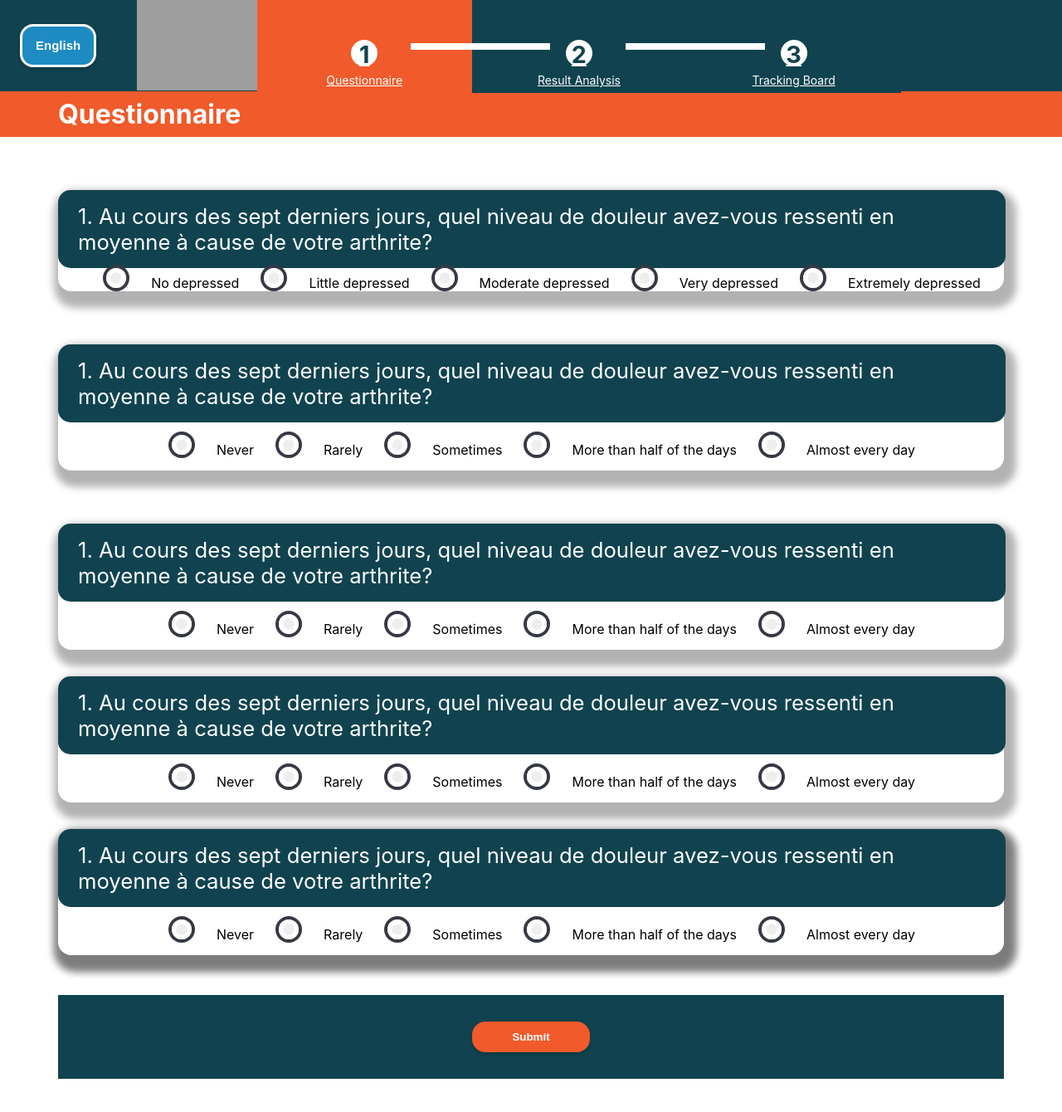
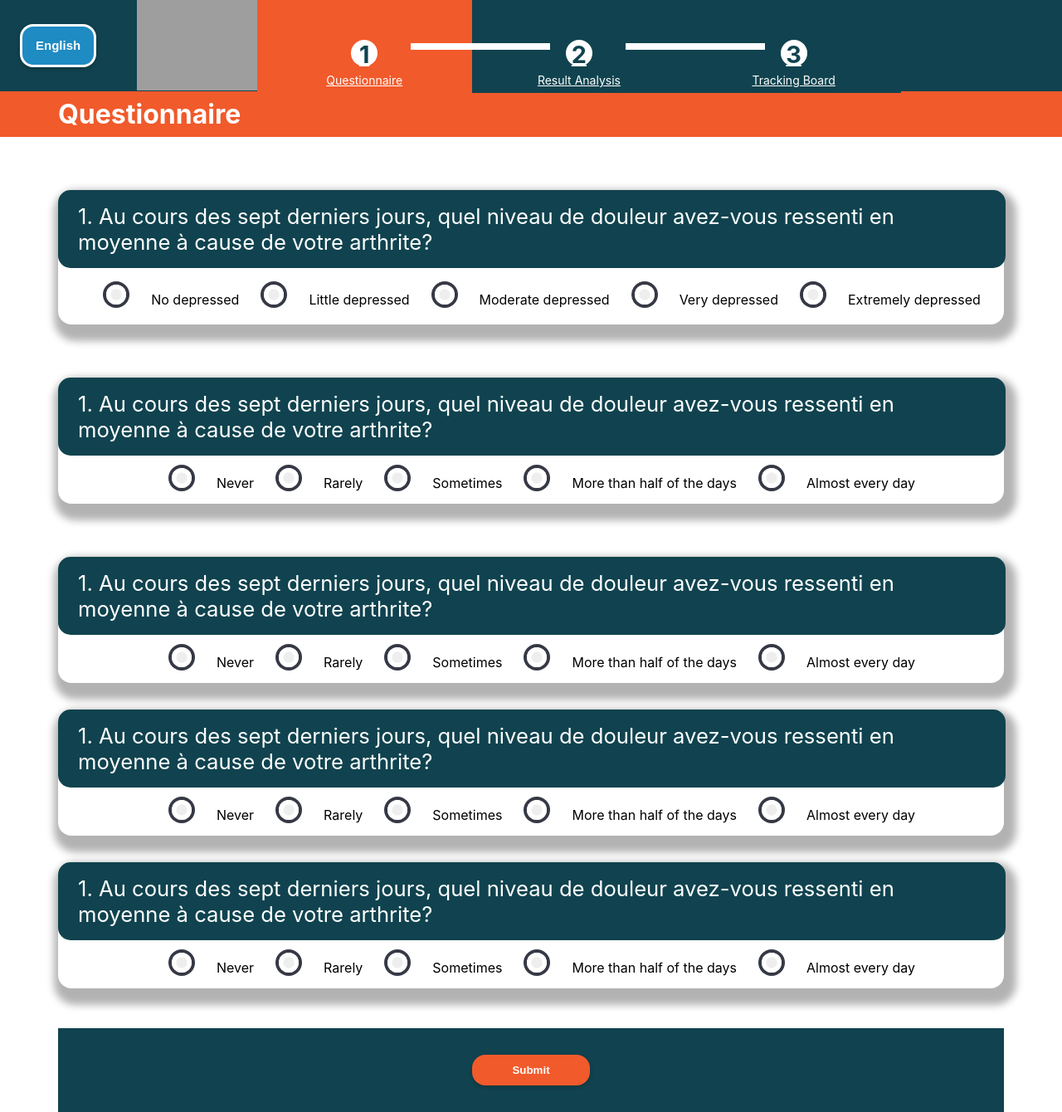
Before and after one commit to JohnWick08/SEG3125_lab08, a React (Create React App) app in the folder inventory/: page /stepone in a window 1280 px wide. Shown: the whole page at 83% size. Before the commit the page ends 1300 px from the top, so only its background shows below. Built offline with nearby package versions, Linux system fonts and the light colour scheme; grey boxes are pictures that could not be loaded.

Commit message:
Update StepOne.js

```diff
--- a/inventory/src/StepOne.js
+++ b/inventory/src/StepOne.js
@@ -2,6 +2,7 @@ import React, { useState, useEffect } from 'react'
 import StepTwo from "./StepTwo";
 import Header from './Header';
 import './App.css';
+import {NavLink} from "react-router-dom";
 import { useHistory } from 'react-router-dom';
 
 const StepOne = (props) => {
@@ -28,10 +29,9 @@ const StepOne = (props) => {
         setTotal(sum);
         localStorage.setItem('myScore',sum);
         history.push('/StepTwo');
-
     };
+    console.log(total)
     const history = useHistory();
-
 
     let lang = localStorage.getItem("language");
     for (const fieldset of document.querySelectorAll("fieldset[data-require-one]")) {
@@ -47,6 +47,7 @@ const StepOne = (props) => {
     }
     return (
         <div className="StepOne">
+
             <Header/>
             <div className="wrapper">
                 <div className='sub-header'>
@@ -70,7 +71,8 @@ const StepOne = (props) => {
                                     "1. Au cours des sept derniers jours, quel niveau de douleur avez-vous ressenti en moyenne à cause de votre arthrite?"}
                                 </p>
                             </div>
-                        <div class="MuiFormGroup-root MuiFormGroup-row">
+                            <div class="circle-radio-button-container">
+                                <br></br>
                                 <input type="radio" id="contactChoice1" name="q1" value="1" onChange={handleChange}/>
                                 <label htmlFor="contactChoice1">No depressed</label>
 
@@ -86,6 +88,7 @@ const StepOne = (props) => {
                                 <input type="radio" id="contactChoice5" name="q1" value="5" onChange={handleChange}/>
                                 <label htmlFor="contactChoice5">Extremely depressed</label>
                             </div>
+                            <br></br>
                         </div>
                     </fieldset>
 
@@ -163,7 +166,7 @@ const StepOne = (props) => {
                         </fieldset>
                     </div>
 
-                <div className="box-container-numbered">
+
 
                     <div className="box-container-numbered">
                         <fieldset data-require-one>
@@ -188,16 +191,18 @@ const StepOne = (props) => {
                             </question>
                         </fieldset>
                     </div>
-                </div>
 
 
-                <div className="next-btn-container">
-                    <button className="next-btn btn btn-secondary" type="button submit" name="Calculate" id="calculate"
-                            value="Calculate">Submit
+
+                    <div class="next-btn-container">
+                        <button class="next-btn btn btn-secondary" type="button submit" name="Calculate" id="calculate" value="Calculate">Submit
                         </button>
 
                     </div>
                 </form>
+
+
+
             </div>
 
 
```
Lines whose indentation alone changed are shown as unchanged.
